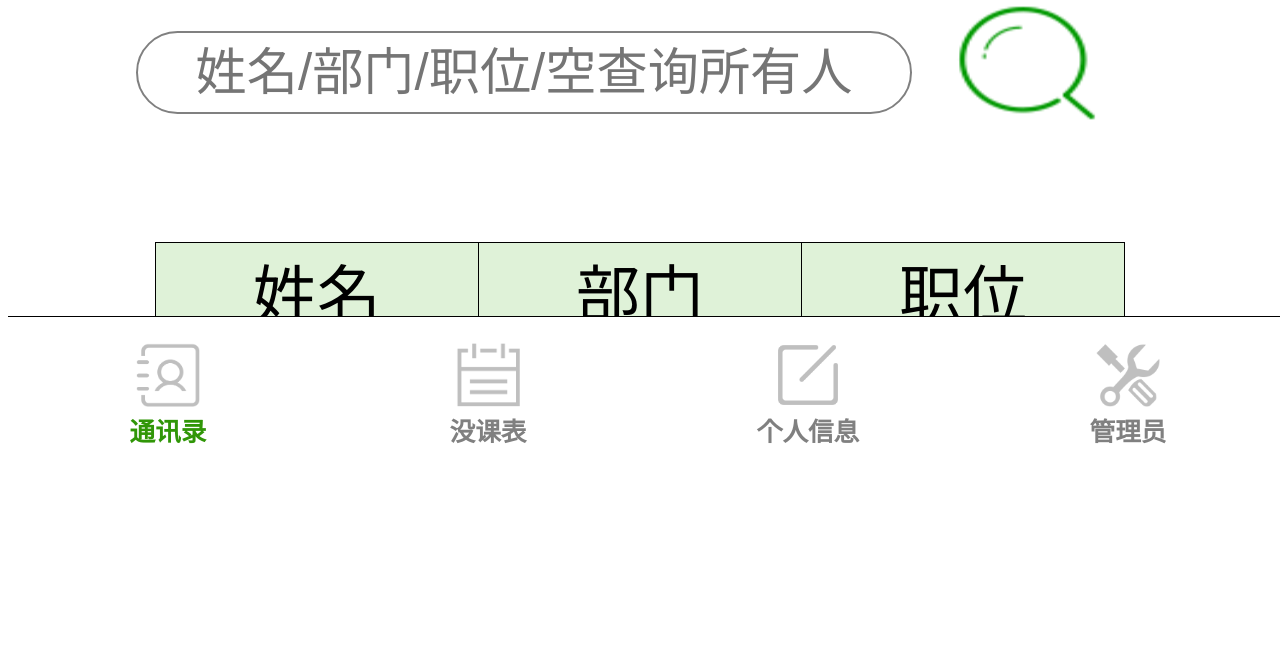
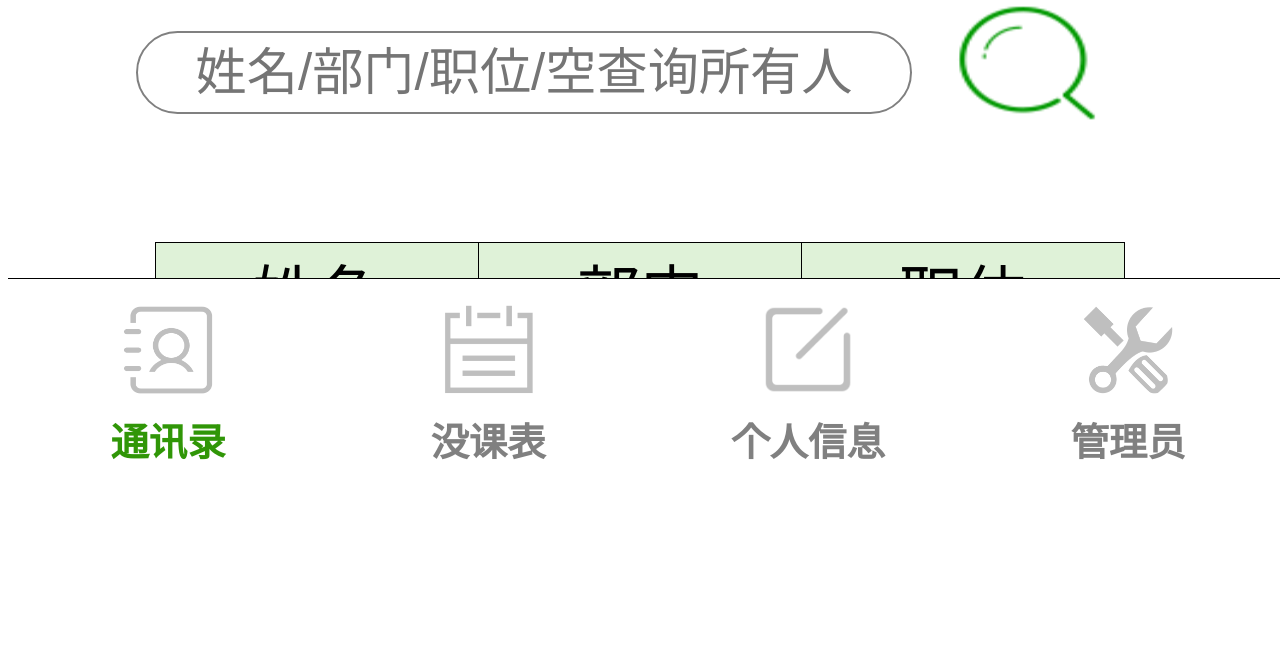
Before and after one commit to fileaccent/manager, a PHP site: page /addressBook/addressBook.html in a window 1280 px wide. Shown: the part 329-988 px from the top of the page. Run offline with PHP 8.4, Linux system fonts and the light colour scheme; lists and menus that the app fills with data are empty.

Commit message:
修改css

```diff
--- a/addressBook/css/addressBookMobile.css
+++ b/addressBook/css/addressBookMobile.css
@@ -94,27 +94,27 @@ td {
 	position: fixed;
 	bottom: 0;
 	width: 100vw;
-	height: 12vw;
+	height: 15vw;
 	border-top: 1px solid black;
 	background-color:white;
 }
 .mainMenu {
 	width: 25vw;
-	height: 12vw;
+	height: 15vw;
 	float: left;
 	text-align: center;
 	margin-top: 2vw;
 }
 .mainMenu img {
-	width: 5vw;
-	height:5vw;
+	width: 7vw;
+	height:7vw;
 	margin: 0;
 }
 .mainMenu p {
-	font-size: 2vw;
+	font-size: 3vw;
 	font-weight: bolder;
 	color: gray;
-	margin: 0;
+	margin-top:1vw;
 }
 #addressMenu p{
 	color:rgb(48, 150, 7);
```
